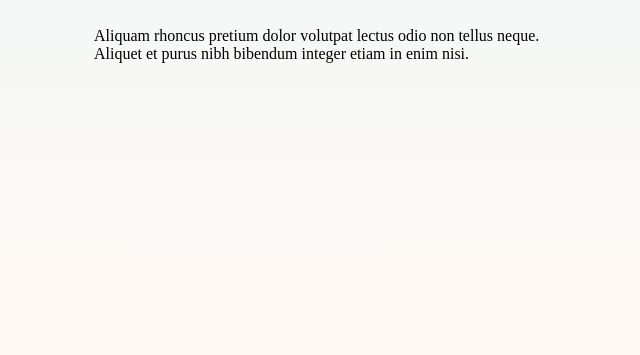
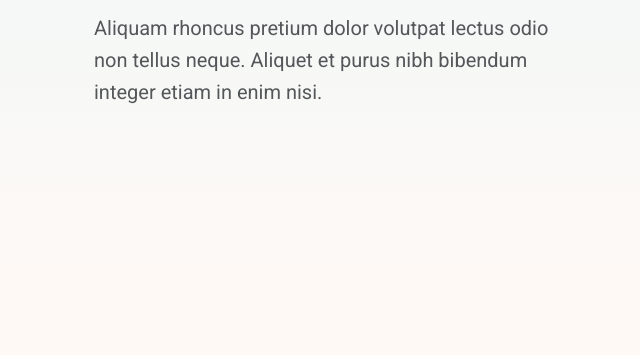
Before and after one commit to Ameer2000Mzori/Splash-Page, a website built with webpack: page src/index.html in a window 1280 px wide. Shown: the part 445-800 px from the top of the page, without its empty margins (127-767 px from the left). Built offline with nearby package versions, Linux system fonts and the light colour scheme.

Commit message:
added styling to p text + some styling fix

```diff
--- a/src/style.scss
+++ b/src/style.scss
@@ -32,6 +32,15 @@ body {
       font-weight: 500;
       font-family: $fontOne;
       color: #54575a;
+      line-height: 67.5px;
+    }
+
+    .head-Text-P {
+      font-size: 20px;
+      font-weight: 400;
+      font-family: $fontOne;
+      color: #54575a;
+      line-height: 32px;
     }
   }
 }
```
Also changed, not shown: src/style.css, 1 other file.
